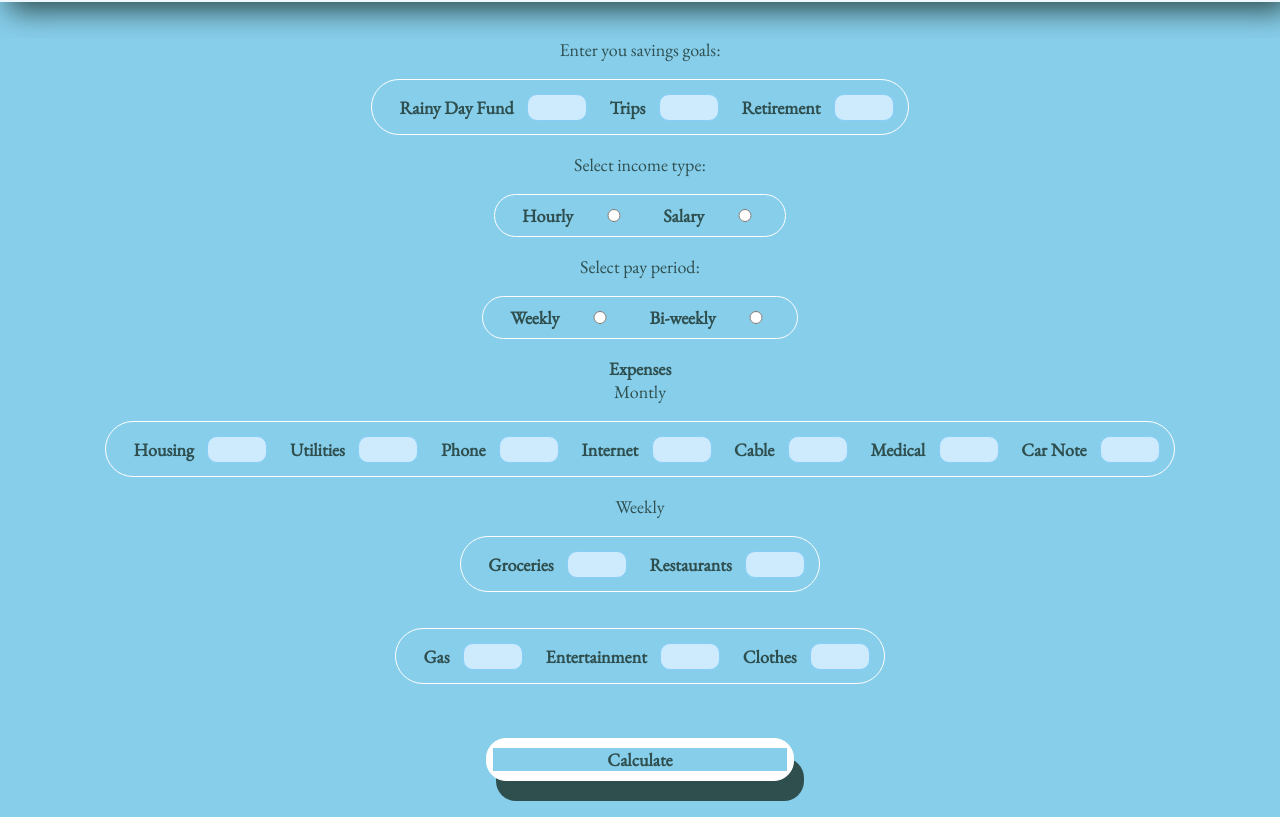
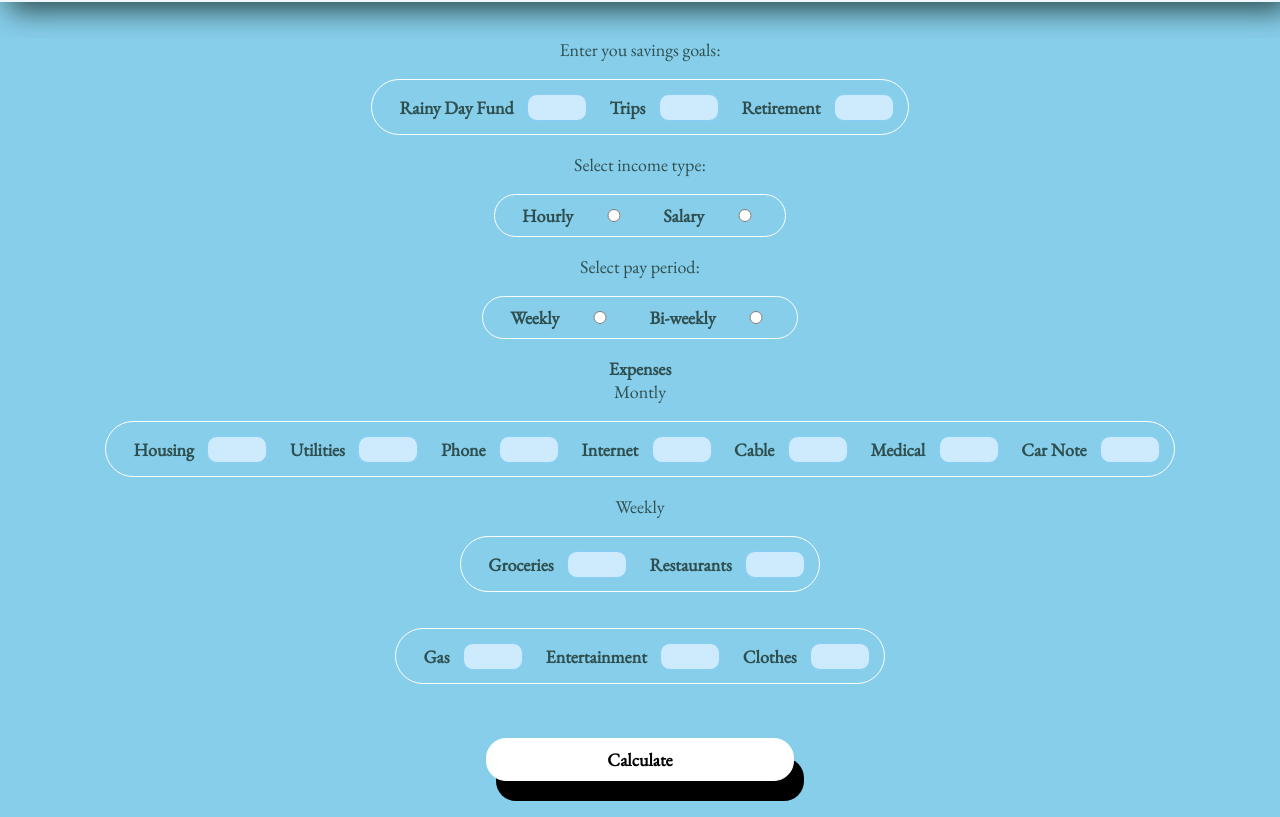
Before and after one commit to kainenw/scalc, a plain HTML site: page index.html in a window 1280 px wide. Shown: the part 81-898 px from the top of the page. Drawn offline with nearby package versions, Linux system fonts and the light colour scheme.

Commit message:
update styles

```diff
--- a/Resources/styles.css
+++ b/Resources/styles.css
@@ -1,11 +1,15 @@
 *{
     background-color: skyblue;
-    color: darkslategray;
+
     font-size: 18px;
     font: arial;
     text-align: center;
     font-family: 'EB Garamond', serif;
     margin: 0;
+}
+
+body {
+  color: darkslategray;
 }
 
 header {
@@ -91,6 +95,10 @@ input:focus {
     margin-bottom: 2rem;
 }
 
+#button h3 {
+  background-color: transparent;
+}
+
 /*removing the arrows*/
 input::-webkit-outer-spin-button,
 input::-webkit-inner-spin-button {
```
Also changed, not shown: 1 other file.
